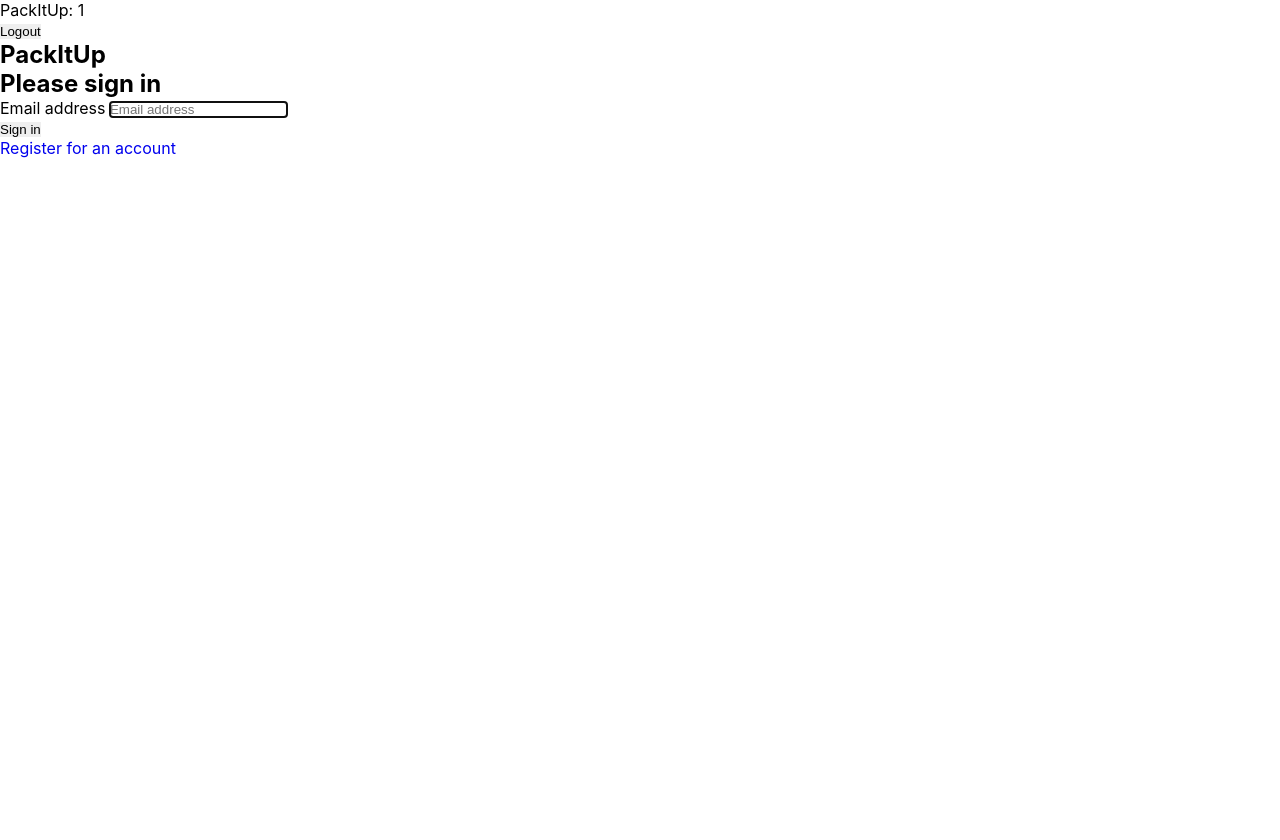
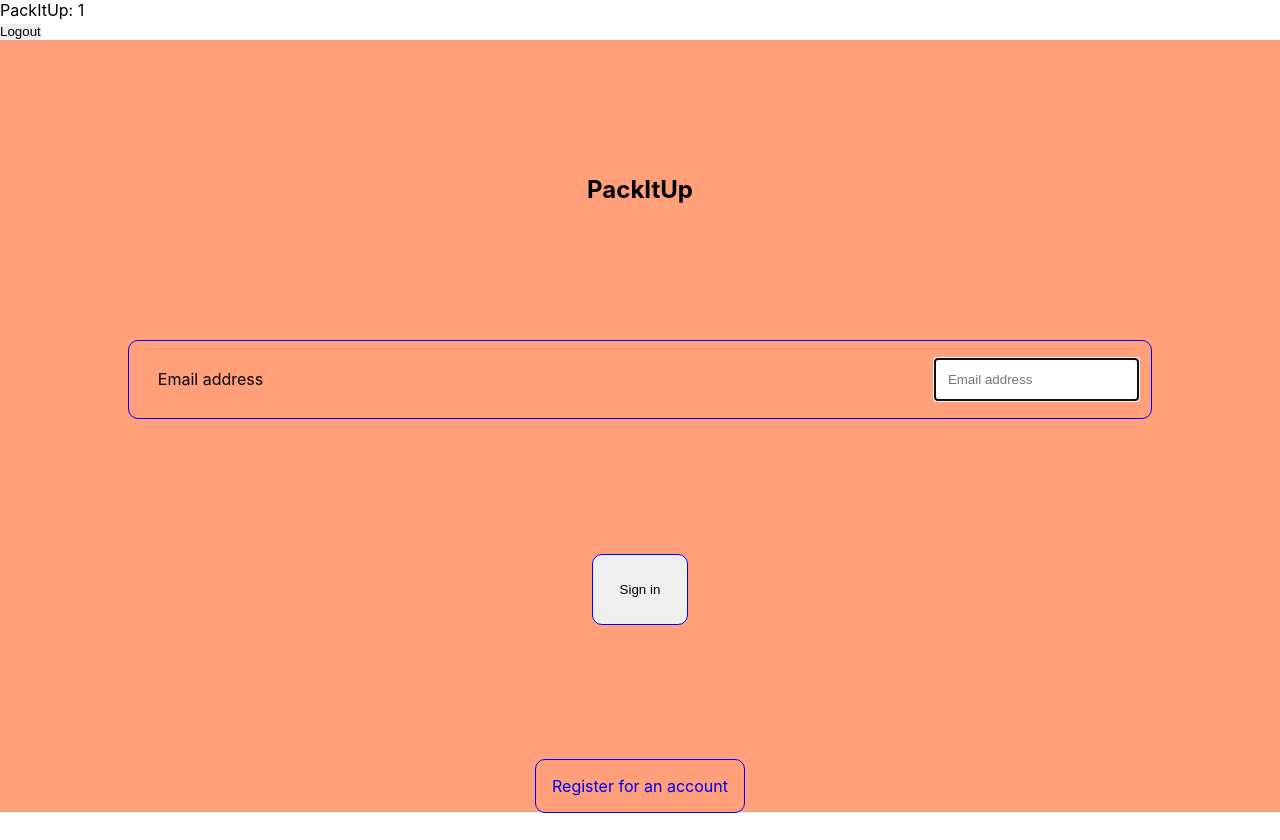
Before and after one commit to CheoR/pack-it-up, a React (Create React App) app: page /login in a window 1280 px wide. Before the commit the page ends 800 px from the top, so only its background shows below. Built offline with nearby package versions, Linux system fonts and the light colour scheme; sample sign-in values are in the browser's storage.

Commit message:
feat: after loggin in, registerd user redirected to user home page.

```diff
--- a/src/components/auth/Login.css
+++ b/src/components/auth/Login.css
@@ -0,0 +1,92 @@
+*,
+*::before,
+*::after {
+  margin: 0;
+  padding: 0;
+  border: 0;
+  box-sizing: border-box;
+  text-decoration: none;
+  list-style: none;
+  overflow-wrap: break-word;
+  /* border: 1px solid red; */
+}
+
+.container--login {
+  height: 100vh;
+}
+
+.containerform--login {
+  height: 90vh;
+  background: lightsalmon;
+  display: flex;
+  flex-direction: column;
+  justify-content: space-evenly;
+  align-items: center;
+}
+
+.container__fieldset {
+  width: 80%;
+  margin: 0 auto;
+  display: flex;
+  justify-content: space-between;
+  align-items: center;
+  border: 1px solid blue;
+  border-radius: 10px;
+  padding: 0.8em;
+}
+
+.container__fieldset label,
+.container__fieldset .form-control {
+  padding: 1em;
+}
+
+.container__btn--submit {
+  padding: 2em;
+  justify-self: center;
+  border: 1px solid blue;
+  border-radius: 10px;
+}
+
+.dialog {
+  width: 80%;
+  height: 400px;
+  padding: 1em;
+  border: 5px solid red;
+  border-radius: 10px;
+  margin-top: 40%;
+  margin-left: 10%;
+  text-align: center;
+
+  /*
+  flexblox causes button to stop responding
+
+  display: flex;
+  flex-direction: column;
+  justify-content: space-evenly;
+  align-items: center; */
+}
+
+.dialog__message {
+  padding: 1em;
+  border-bottom: 5px dashed red;
+}
+.button--close {
+  width: 50%;
+  padding: 1em;
+  background: green;
+  border-radius: 10px;
+  margin-top: 80%;
+}
+
+.link--register {
+  padding: 1em;
+  text-align: center;
+  background: lightsalmon;
+}
+
+.container__register--link {
+  background: lightsalmon;
+  border: 1px solid blue;
+  border-radius: 10px;
+  padding: 1em;
+}
--- a/src/components/auth/Login.js
+++ b/src/components/auth/Login.js
@@ -1,6 +1,7 @@
 import React, { useState } from "react"
 import { Link, useHistory } from "react-router-dom";
 import { authApi, userStorageKey } from "./authSettings"
+
 import "./Login.css"
 
 
@@ -30,7 +31,7 @@ export const Login = () => {
             .then(exists => {
                 if (exists) {
                     sessionStorage.setItem(userStorageKey, exists.id)
-                    history.push("/")
+                    history.push("/users")
                 } else {
                     setExistDialog(true)
                 }
@@ -40,15 +41,14 @@ export const Login = () => {
     return (
         <main className="container--login">
             <dialog className="dialog dialog--auth" open={existDialog}>
-                <div>User does not exist</div>
+                <div className="dialog__message">User does not exist</div>
                 <button className="button--close" onClick={e => setExistDialog(false)}>Close</button>
             </dialog>
             <section>
-                <form className="form--login" onSubmit={handleLogin}>
-                    <h1>PackItUp</h1>
-                    <h2>Please sign in</h2>
-                    <fieldset>
-                        <label htmlFor="inputEmail"> Email address </label>
+                <form className="containerform--login" onSubmit={handleLogin}>
+                    <h1 className="containerForm__header">PackItUp</h1>
+                    <fieldset className="container__fieldset">
+                        <label htmlFor="email"> Email address </label>
                         <input type="email"
                             id="email"
                             className="form-control"
@@ -57,15 +57,15 @@ export const Login = () => {
                             value={loginUser.email}
                             onChange={handleInputChange} />
                     </fieldset>
-                    <fieldset>
-                        <button type="submit">
+                    <fieldset className="container__fieldset--btn">
+                        <button className="container__btn--submit" type="submit">
                             Sign in
                         </button>
                     </fieldset>
                 </form>
             </section>
             <section className="link--register">
-                <Link to="/register">Register for an account</Link>
+                <Link className="container__register--link" to="/register">Register for an account</Link>
             </section>
         </main>
     )
```
